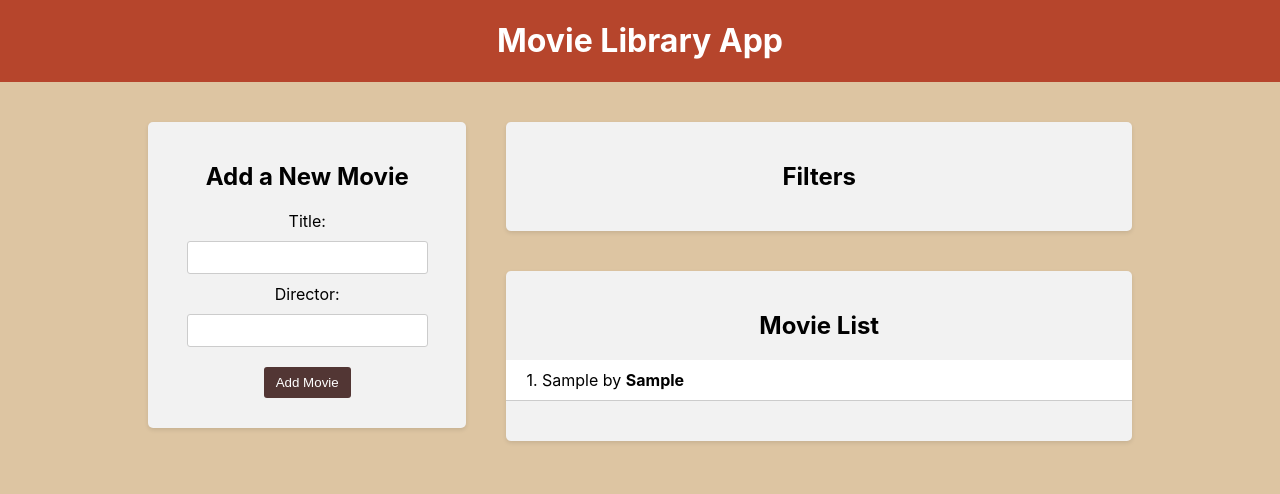
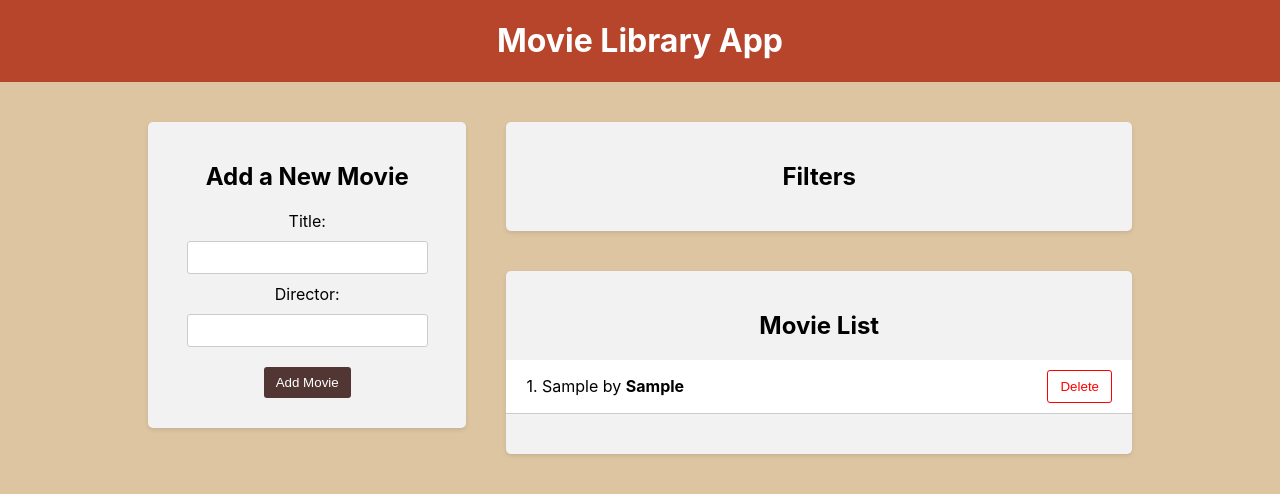
Before and after one commit to romanzollo/movie-library-app, a React (Create React App) app in the folder frontend/: page / in a window 1280 px wide. Both pictures are taken after typing "Sample", "Sample" into the empty fields and a click on the button "Add Movie". Shown: the top 494 px of the page. Built offline with nearby package versions, Linux system fonts and the light colour scheme.

Commit message:
Added delete movie button

```diff
--- a/frontend/src/Redux/Movies/actionCreators.js
+++ b/frontend/src/Redux/Movies/actionCreators.js
@@ -1,6 +1,15 @@
 import * as a from './actionTypes';
 
-export const addMovie = (movie) => ({
-    type: a.ADD_MOVIE,
-    payload: movie,
-});
+export const addMovie = (movie) => {
+    return {
+        type: a.ADD_MOVIE,
+        payload: movie,
+    };
+};
+
+export const deleteMovie = (id) => {
+    return {
+        type: a.DELETE_MOVIE,
+        payload: id,
+    };
+};
--- a/frontend/src/Redux/Movies/actionTypes.js
+++ b/frontend/src/Redux/Movies/actionTypes.js
@@ -1 +1,2 @@
 export const ADD_MOVIE = 'ADD_MOVIE';
+export const DELETE_MOVIE = 'DELETE_MOVIE';
--- a/frontend/src/Redux/Movies/reducer.js
+++ b/frontend/src/Redux/Movies/reducer.js
@@ -7,6 +7,9 @@ const moviesReducer = (state = initialState, action) => {
         case a.ADD_MOVIE:
             return [...state, action.payload];
 
+        case a.DELETE_MOVIE:
+            return state.filter((movie) => movie.id !== action.payload);
+
         default:
             return state;
     }
--- a/frontend/src/components/MovieList/MovieList.jsx
+++ b/frontend/src/components/MovieList/MovieList.jsx
@@ -1,8 +1,14 @@
-import { useSelector } from 'react-redux';
+import { useSelector, useDispatch } from 'react-redux';
+import { deleteMovie } from '../../redux/Movies/actionCreators';
 import './MovieList.css';
 
 const MovieList = () => {
     const movies = useSelector((state) => state.movies);
+    const dispatch = useDispatch();
+
+    const handleDeleteBtn = (id) => {
+        dispatch(deleteMovie(id));
+    };
 
     return (
         <div className="app-block movie-list">
@@ -17,6 +23,13 @@ const MovieList = () => {
                                 {++i}. {movie.title} by{' '}
                                 <strong>{movie.director}</strong>
                             </div>
+                            <div className="movie-actions">
+                                <button
+                                    onClick={() => handleDeleteBtn(movie.id)}
+                                >
+                                    Delete
+                                </button>
+                            </div>
                         </li>
                     ))}
                 </ul>
```
